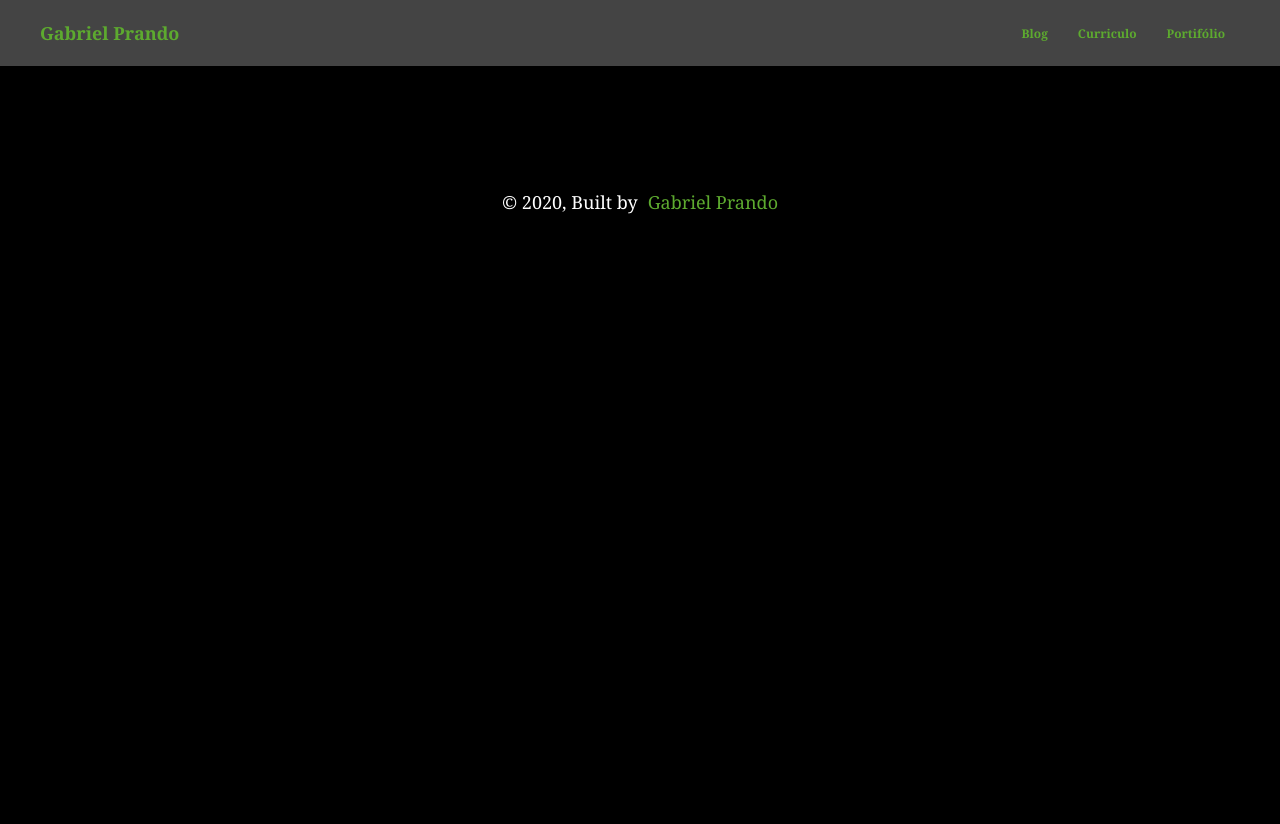
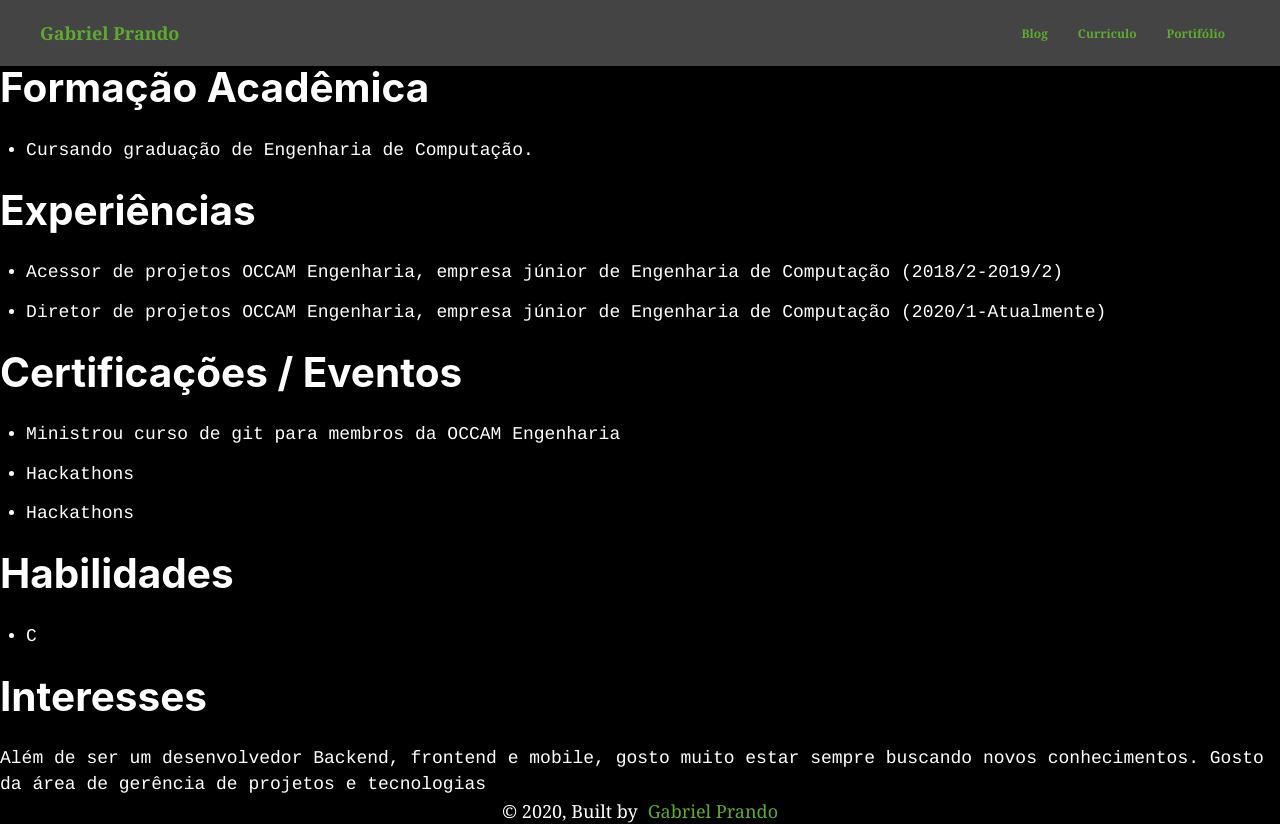
Before and after one commit to gprando/me, a Gatsby site: page /curriculo in a window 1280 px wide. Before the commit the page ends 800 px from the top, so only its background shows below. Built offline with nearby package versions, Linux system fonts and the light colour scheme; Gatsby itself is replaced by a stand-in of ours.

Commit message:
styled curriculo

```diff
--- a/src/components/layout.css
+++ b/src/components/layout.css
@@ -1,4 +1,6 @@
+@import url('https://fonts.googleapis.com/css2?family=Cousine:wght@400;700&display=swap');
 html {
+
   font-family: sans-serif;
   -ms-text-size-adjust: 100%;
   -webkit-text-size-adjust: 100%;
--- a/src/pages/404.js
+++ b/src/pages/404.js
@@ -1,11 +1,11 @@
 import React from "react"
-import { AiFillHome } from 'react-icons/ai';
+import { AiFillHome } from 'react-icons/ai'
 import { Link } from 'gatsby';
 
 import Layout from "../components/layout"
 import SEO from "../components/seo"
 
-import { Container } from '../styles/404';
+import { Container } from '../styles/404'
 
 const NotFoundPage = () => (
   <Layout>
--- a/src/pages/curriculo.js
+++ b/src/pages/curriculo.js
@@ -3,11 +3,42 @@ import React from "react"
 import Layout from "../components/layout"
 import SEO from "../components/seo"
 
+import { Container } from '../styles/curriculo'
+
 const NotFoundPage = () => (
   <Layout>
     <SEO title="Currículo" />
-    <h1>Curriculo</h1>
-    <p>You just hit a route that doesn&#39;t exist... the sadness.</p>
+    <Container>
+      <h1>Formação Acadêmica</h1>
+      <ul>
+        <li>Cursando graduação de Engenharia de Computação.</li>
+      </ul>
+
+      <h1>Experiências</h1>
+      <ul>
+        <li>Acessor de projetos OCCAM Engenharia, empresa júnior de Engenharia de Computação  (2018/2-2019/2)</li>
+        <li>Diretor de projetos OCCAM Engenharia, empresa júnior de Engenharia de Computação  (2020/1-Atualmente)</li>
+      </ul>
+
+
+      <h1>Certificações / Eventos</h1>
+      <ul>
+        <li>Ministrou curso de git para membros da OCCAM Engenharia </li>
+        <li>Hackathons </li>
+        <li>Hackathons </li>
+      </ul>
+
+      <h1>Habilidades</h1>
+      <ul>
+        <li>C</li>
+      </ul>
+
+      <h1>Interesses</h1>
+      <span>
+        Além de ser um desenvolvedor Backend, frontend e mobile, gosto muito estar sempre buscando novos conhecimentos.
+        Gosto da área de gerência de projetos e tecnologias
+     </span>
+    </Container>
   </Layout>
 )
 
--- a/src/pages/index.js
+++ b/src/pages/index.js
@@ -7,9 +7,9 @@ import {
   AiFillLinkedin,
   AiOutlineWhatsApp,
 
-} from 'react-icons/ai';
+} from 'react-icons/ai'
 
-import { Container } from '../styles/home';
+import { Container } from '../styles/home'
 import Layout from "../components/layout"
 import SEO from "../components/seo"
 
--- /dev/null
+++ b/src/styles/curriculo.js
@@ -0,0 +1,6 @@
+import styled from 'styled-components';
+
+export const Container = styled.div`
+  color: #fff;
+  font-family: "Cousine", serif;
+`;
```
